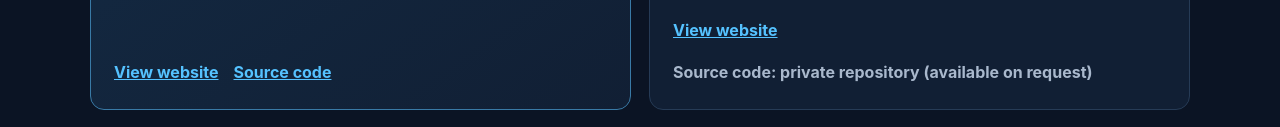
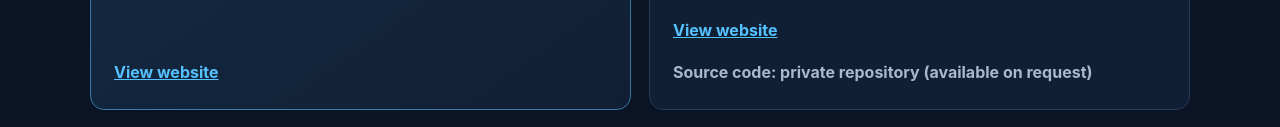
Before and after one commit to geffrashid09-lab/Jeff-Mulwa-, a plain HTML site: page index.html in a window 1280 px wide. Shown: the part 5176-5303 px from the top of the page. Drawn offline with Linux system fonts and the light colour scheme.

Commit message:
Remove private Thika FishLink source link from portfolio

```diff
--- a/index.html
+++ b/index.html
@@ -30,7 +30,7 @@ section{padding:76px 0}.hero{padding:110px 0 96px;background:radial-gradient(ell
 <article class="project"><span class="status">Cloud deployment</span><h3>Render static-site hosting</h3><p>Configured and maintained this portfolio as a Render Static Site connected to GitHub, with automatic deployments from the main branch and deployment-status checks.</p></article><article class="project"><span class="status">Backend development</span><h3>Node.js serverless API functions</h3><p>Built practical experience in Stellah’s Poultry Shop using Node.js on Vercel to handle API requests, validate order data and connect to the M-PESA Daraja sandbox. Payment processing is not represented as live.</p></article><article class="project"><span class="status">Integration testing</span><h3>M-PESA Daraja sandbox</h3><p>Explored and tested a sandbox payment workflow for Stellah’s Poultry Shop. This is not represented as live payment processing.</p></article>
 </div></div></section>
 <section id="projects"><div class="wrap"><div class="section-head"><p class="eyebrow">Selected work</p><h2>Projects</h2><p class="muted">Two active projects. Their development status is shown honestly.</p></div><div class="project-grid">
-<article class="project featured"><span class="status">In development · Pilot preparation</span><h3>Thika FishLink</h3><p>A local fish marketplace and delivery-coordination platform concept for Kiambu County. The project focuses on connecting fish sellers and customers, with supplier review, user roles, verified listings and order workflows.</p><p><strong>Project experience:</strong> HTML, CSS, JavaScript, PostgreSQL, Supabase, database policies and access control.</p><div class="links"><a href="https://thika-fishlink.vercel.app" target="_blank" rel="noopener noreferrer">View website</a><a href="https://github.com/geffrashid09-lab/thika-fishlink" target="_blank" rel="noopener noreferrer">Source code</a></div></article>
+<article class="project featured"><span class="status">In development · Pilot preparation</span><h3>Thika FishLink</h3><p>A local fish marketplace and delivery-coordination platform concept for Kiambu County. The project focuses on connecting fish sellers and customers, with supplier review, user roles, verified listings and order workflows.</p><p><strong>Project experience:</strong> HTML, CSS, JavaScript, PostgreSQL, Supabase, database policies and access control.</p><div class="links"><a href="https://thika-fishlink.vercel.app" target="_blank" rel="noopener noreferrer">View website</a></div></article>
 <article class="project"><span class="status">Prototype · Ongoing development</span><h3>Stellah's Poultry Shop</h3><p>A mobile-friendly digital solution for a small poultry business, exploring customer order requests, separate broiler and kienyeji batches, stock and sales records, and English–Kiswahili usability.</p><p><strong>Project experience:</strong> JavaScript, Node.js serverless functions on Vercel, API request handling, order validation and M-PESA Daraja sandbox integration testing.</p><div class="links"><a href="https://stellahs-poultry-shop.vercel.app" target="_blank" rel="noopener noreferrer">View website</a><span class="muted">Source code: private repository (available on request)</span></div></article>
 <article class="project"><span class="status">Student website prototype</span><h3>Yatta Technical and Vocational College — Student Prototype</h3><p>Created a WordPress-based website prototype for the college, using its institution name and motto, “Technology is the future,” as the starting point for a student-focused digital presence.</p><p><strong>Project experience:</strong> WordPress content management and website prototyping.</p><div class="links"><span class="muted">Prototype project · No public demo link currently listed</span></div></article>
 
```
